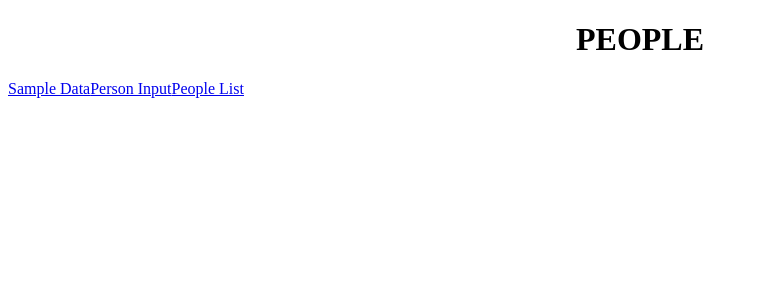
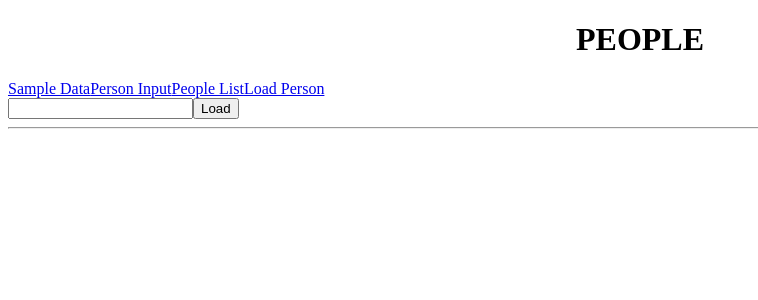
Before and after one commit to Javacream/org.javacream.training.angular, an Angular app: page /load in a window 1280 px wide. Before the commit this address led to /. Shown: the top 300 px of the page, without its empty margins (0-758 px from the left). Built offline with nearby package versions, Linux system fonts and the light colour scheme.

Commit message:
add promise example use rest server

```diff
--- a/src/app/app.component.html
+++ b/src/app/app.component.html
@@ -9,6 +9,7 @@
     <a routerLink="/sample" routerLinkActive="active">Sample Data</a>
     <a routerLink="/input" routerLinkActive="active">Person Input</a>
     <a routerLink="/list" routerLinkActive="active">People List</a>
+    <a routerLink="/load" routerLinkActive="active">Load Person</a>
   </nav>
   <router-outlet></router-outlet>
 </div>
--- a/src/app/people-model.service.ts
+++ b/src/app/people-model.service.ts
@@ -61,6 +61,8 @@ remove(index:number){
     this.people.splice(index, 1)
   }
 }
-
+loadPerson(id:number):Promise<Person>{
+  return fetch(`http://localhost:8080/people/${id}`).then((response) => response.json()).catch((error) => console.log(error))
+}
 
 }
--- /dev/null
+++ b/src/app/person-from-server/person-from-server.component.html
@@ -0,0 +1,7 @@
+<input type="text" [(ngModel)]="id" />
+<input type="button" value="Load" (click)="loadPerson()" />
+<hr />
+
+<div *ngIf="loaded">
+  <app-simple-person-detail [person]="loaded"></app-simple-person-detail>
+</div>
--- /dev/null
+++ b/src/app/person-from-server/person-from-server.component.ts
@@ -0,0 +1,20 @@
+import { Component, OnInit } from '@angular/core';
+import { Person, PeopleManager } from '../people-model.service';
+
+@Component({
+  selector: 'app-person-from-server',
+  templateUrl: './person-from-server.component.html',
+  styleUrls: ['./person-from-server.component.css']
+})
+export class PersonFromServerComponent implements OnInit {
+  id:number
+  loaded:Person
+  constructor(readonly peopleManager: PeopleManager) { }
+
+  ngOnInit() {
+  }
+  loadPerson(){
+    this.peopleManager.loadPerson(this.id).then((data) => this.loaded = data).catch((error) => console.log(error))
+  }
+
+}
--- a/src/app/simple-person-detail/simple-person-detail.component.ts
+++ b/src/app/simple-person-detail/simple-person-detail.component.ts
@@ -1,5 +1,5 @@
 import { Component, Input, OnInit } from '@angular/core';
-
+import {Person} from '../people-model.service'
 @Component({
   selector: 'app-simple-person-detail',
   templateUrl: './simple-person-detail.component.html',
@@ -11,5 +11,5 @@ export class SimplePersonDetailComponent implements OnInit {
 
   ngOnInit() {
   }
-  @Input() person:Person
+  @Input() person: Person
 }
--- a/src/app/simple-person-list/simple-person-list.component.html
+++ b/src/app/simple-person-list/simple-person-list.component.html
@@ -1,7 +1,7 @@
   <ul>
-    <li *ngFor="let person of peopleManager.people, let i = index" (dblclick)="remove(i)">
+    <li *ngFor="let p of peopleManager.people, let i = index" (dblclick)="remove(i)">
       <app-simple-person-detail
-        [person]="person"
+        [person]="p"
       >
       </app-simple-person-detail>
     </li>
```
Also changed, not shown: src/app/app.module.ts (+5 -2 lines), src/app/person-from-server/person-from-server.component.css (added), 1 other file (tests, documents, lock files or other folders).
